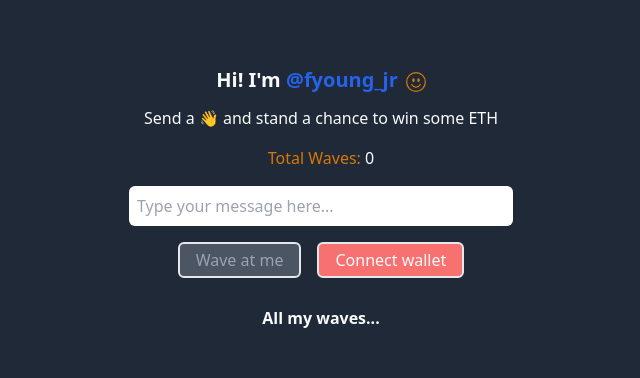
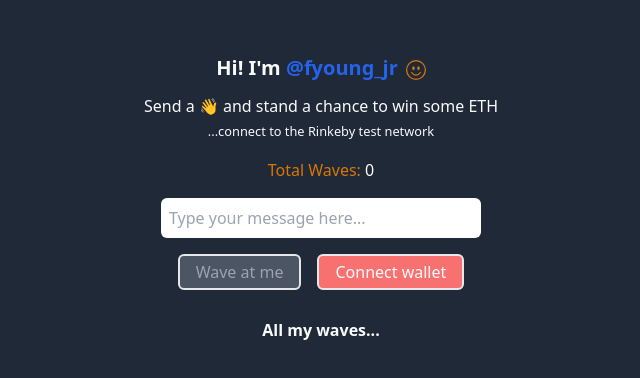
Before and after one commit to effiong-jr/wave-portal-frontend, a Next.js app: page / in a window 1280 px wide. Shown: the part 202-580 px from the top of the page, without its empty margins (319-959 px from the left). Built offline with nearby package versions, Linux system fonts and the light colour scheme.

Commit message:
Adjusted search input width

```diff
--- a/pages/index.jsx
+++ b/pages/index.jsx
@@ -198,6 +198,7 @@ export default function Home() {
           </span>
         </h1>
         <p>Send a &#128075; and stand a chance to win some ETH</p>
+        <small>...connect to the Rinkeby test network</small>
         <p className="mt-4 text-yellow-600">
           Total Waves: <span className="text-white">{totalWaves}</span>
         </p>
@@ -208,7 +209,7 @@ export default function Home() {
               value={userMessage}
               onChange={(e) => setUserMessage(e.target.value)}
               placeholder="Type your message here..."
-              className="mb-4 h-10 w-96 rounded-md px-2 text-gray-800 outline-none"
+              className="mb-4 h-10 w-80 max-w-full min-w rounded-md px-2 text-gray-800 outline-none"
             />
           </div>
           <button
```
